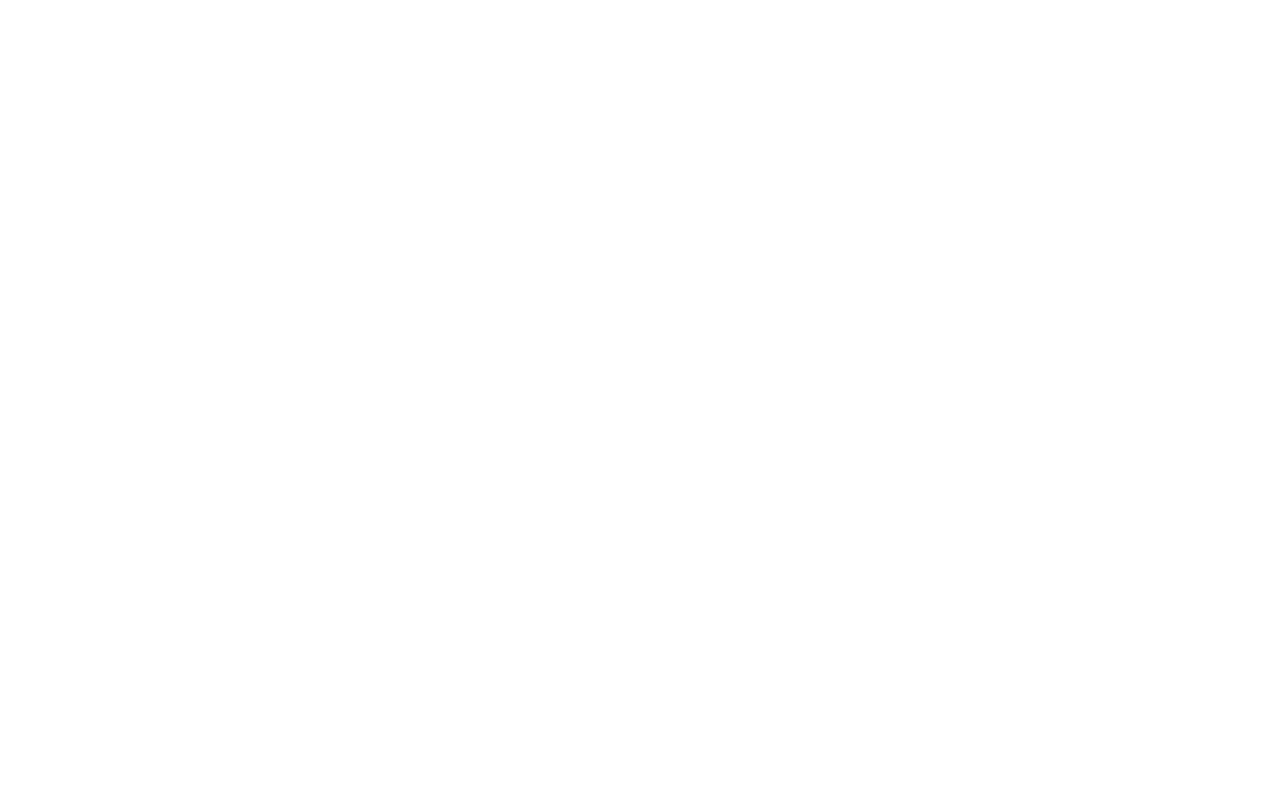
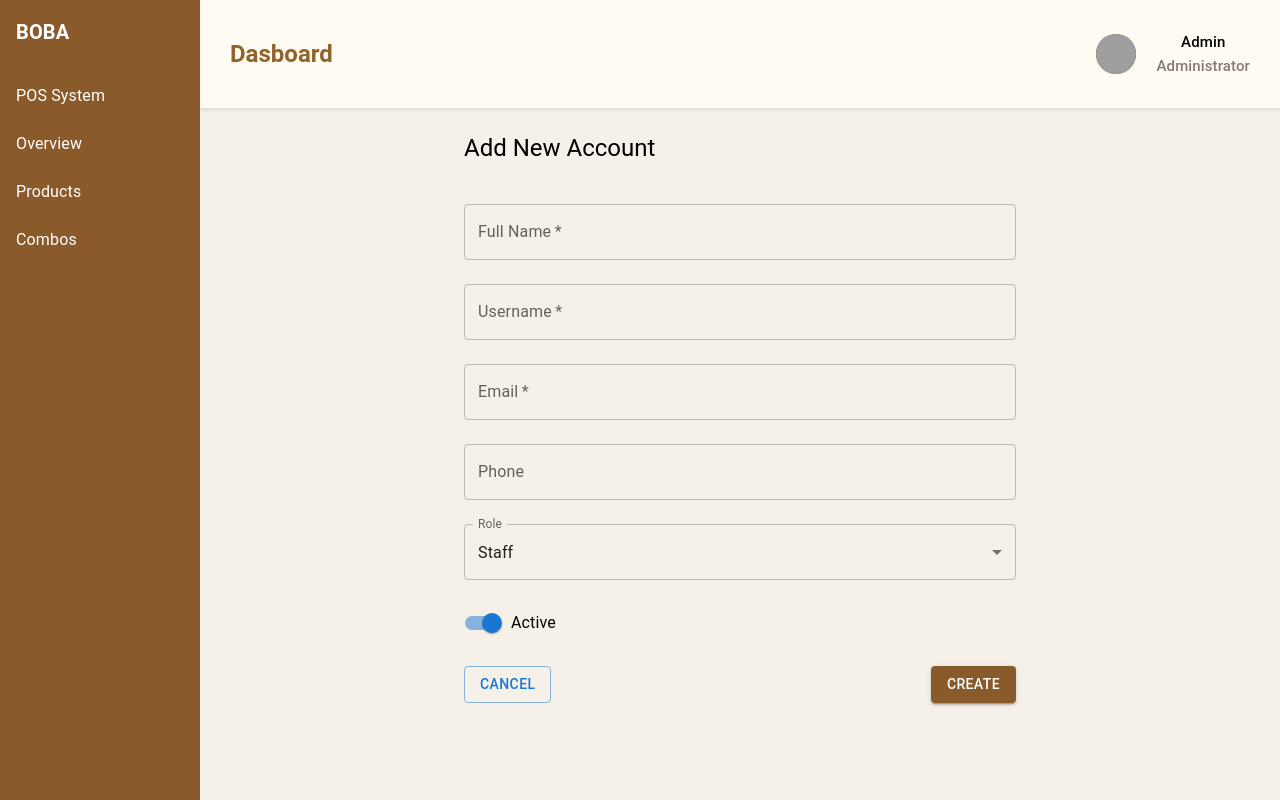
Before and after one commit to NguyenDucHuan/MilkTeaPos_FE_v1, a React (Vite) app: page /admin/accounts/new in a window 1280 px wide. Before the commit this address had no page. Built offline with nearby package versions, Linux system fonts and the light colour scheme; grey boxes are pictures that could not be loaded.

Commit message:
update accounts management

```diff
--- /dev/null
+++ b/src/pages/Admin/Accounts/Form.jsx
@@ -0,0 +1,133 @@
+import React, { useState, useEffect } from "react";
+import {
+  Box,
+  Button,
+  MenuItem,
+  TextField,
+  Typography,
+  FormControlLabel,
+  Switch,
+} from "@mui/material";
+import { useNavigate, useParams } from "react-router-dom";
+import mockAccounts from "./mockAccounts";
+
+export default function AccountForm() {
+  const navigate = useNavigate();
+  const { id } = useParams();
+
+  const isEditMode = Boolean(id);
+
+  const [formData, setFormData] = useState({
+    fullName: "",
+    username: "",
+    email: "",
+    phone: "",
+    role: "Staff",
+    status: true,
+  });
+
+  useEffect(() => {
+    if (isEditMode) {
+      const accountToEdit = mockAccounts.find((acc) => acc.id === Number(id));
+      if (accountToEdit) {
+        setFormData(accountToEdit);
+      }
+    }
+  }, [id, isEditMode]);
+
+  const handleChange = (e) => {
+    const { name, value, type, checked } = e.target;
+    setFormData({
+      ...formData,
+      [name]: type === "checkbox" ? checked : value,
+    });
+  };
+
+  const handleSubmit = (e) => {
+    e.preventDefault();
+    if (isEditMode) {
+      console.log("Update account:", formData);
+    } else {
+      console.log("Create new account:", formData);
+    }
+    navigate("/admin/accounts");
+  };
+
+  return (
+    <Box p={3} maxWidth="600px" mx="auto">
+      <Typography variant="h5" mb={3}>
+        {isEditMode ? "Edit Account" : "Add New Account"}
+      </Typography>
+      <form onSubmit={handleSubmit}>
+        <TextField
+          fullWidth
+          label="Full Name"
+          name="fullName"
+          value={formData.fullName}
+          onChange={handleChange}
+          margin="normal"
+          required
+        />
+        <TextField
+          fullWidth
+          label="Username"
+          name="username"
+          value={formData.username}
+          onChange={handleChange}
+          margin="normal"
+          required
+        />
+        <TextField
+          fullWidth
+          label="Email"
+          name="email"
+          type="email"
+          value={formData.email}
+          onChange={handleChange}
+          margin="normal"
+          required
+        />
+        <TextField
+          fullWidth
+          label="Phone"
+          name="phone"
+          value={formData.phone}
+          onChange={handleChange}
+          margin="normal"
+        />
+        <TextField
+          fullWidth
+          select
+          label="Role"
+          name="role"
+          value={formData.role}
+          onChange={handleChange}
+          margin="normal"
+        >
+          <MenuItem value="Manager">Manager</MenuItem>
+          <MenuItem value="Staff">Staff</MenuItem>
+        </TextField>
+        <FormControlLabel
+          control={
+            <Switch
+              checked={formData.status}
+              onChange={handleChange}
+              name="status"
+            />
+          }
+          label="Active"
+          sx={{ mt: 2 }}
+        />
+
+        <Box mt={3} display="flex" justifyContent="space-between">
+          <Button variant="outlined" onClick={() => navigate("/admin/accounts")}>
+            Cancel
+          </Button>
+          <Button type="submit" variant="contained">
+            {isEditMode ? "Save Changes" : "Create"}
+          </Button>
+        </Box>
+      </form>
+    </Box>
+  );
+}
--- /dev/null
+++ b/src/pages/Admin/Accounts/List.jsx
@@ -0,0 +1,89 @@
+import React, { useState } from "react";
+import { useNavigate } from "react-router-dom";
+import {
+    Box,
+    Typography,
+    Button,
+    Table,
+    TableBody,
+    TableCell,
+    TableContainer,
+    TableHead,
+    TableRow,
+    Paper,
+    Switch,
+} from "@mui/material";
+import mockAccounts from "./mockAccounts";
+
+import EditIcon from "@mui/icons-material/Edit";
+import { IconButton, Tooltip } from "@mui/material";
+
+export default function AccountList() {
+    const navigate = useNavigate();
+
+    // Tạo state riêng từ mock data
+    const [accounts, setAccounts] = useState(mockAccounts);
+
+    const handleToggleStatus = (id) => {
+        const updatedAccounts = accounts.map((acc) =>
+            acc.id === id ? { ...acc, status: !acc.status } : acc
+        );
+        setAccounts(updatedAccounts);
+    };
+
+    return (
+        <Box p={3}>
+            <Box display="flex" justifyContent="space-between" alignItems="center" mb={3}>
+                <Typography variant="h5">Account Management</Typography>
+                <Button variant="contained" onClick={() => navigate("/admin/accounts/new")}>
+                    Add Account
+                </Button>
+            </Box>
+
+            <TableContainer component={Paper}>
+                <Table>
+                    <TableHead>
+                        <TableRow>
+                            <TableCell>Full Name</TableCell>
+                            <TableCell>Username</TableCell>
+                            <TableCell>Email</TableCell>
+                            <TableCell>Phone</TableCell>
+                            <TableCell>Role</TableCell>
+                            <TableCell>Status</TableCell>
+                            <TableCell>Action</TableCell>
+                        </TableRow>
+                    </TableHead>
+                    <TableBody>
+                        {accounts.map((account) => (
+                            <TableRow key={account.id}>
+                                <TableCell>{account.fullName}</TableCell>
+                                <TableCell>{account.username}</TableCell>
+                                <TableCell>{account.email}</TableCell>
+                                <TableCell>{account.phone}</TableCell>
+                                <TableCell>{account.role}</TableCell>
+                                <TableCell>
+                                    <Switch
+                                        checked={account.status}
+                                        onChange={() => handleToggleStatus(account.id)}
+                                        color="primary"
+                                    />
+                                </TableCell>
+                                <TableCell>
+                                    <Tooltip title="Edit">
+                                        <IconButton
+                                            size="small"
+                                            color="primary"
+                                            onClick={() => navigate(`/admin/accounts/${account.id}/edit`)}
+                                        >
+                                            <EditIcon />
+                                        </IconButton>
+                                    </Tooltip>
+                                </TableCell>
+                            </TableRow>
+                        ))}
+                    </TableBody>
+                </Table>
+            </TableContainer>
+        </Box>
+    );
+}
--- /dev/null
+++ b/src/pages/Admin/Accounts/mockAccounts.js
@@ -0,0 +1,22 @@
+const mockAccounts = [
+    {
+      id: 1,
+      fullName: "Nguyễn Văn A",
+      username: "adminA",
+      email: "adminA@gmail.com",
+      phone: "0912345678",
+      role: "Manager",
+      status: true,
+    },
+    {
+      id: 2,
+      fullName: "Trần Thị B",
+      username: "staffB",
+      email: "staffB@gmail.com",
+      phone: "0987654321",
+      role: "Staff",
+      status: true,
+    },
+  ];
+
+  export default mockAccounts;
--- a/src/routes/path.js
+++ b/src/routes/path.js
@@ -11,5 +11,6 @@
     PROFILE: "/profile",
 
     // Admin
-    ADMIN: "/dashboard"
+    ADMIN: "/admin",
+    ACCOUNT: "accounts",
   };
```
Also changed, not shown: src/routes/useRouterElements.jsx (+14 -0 lines).
